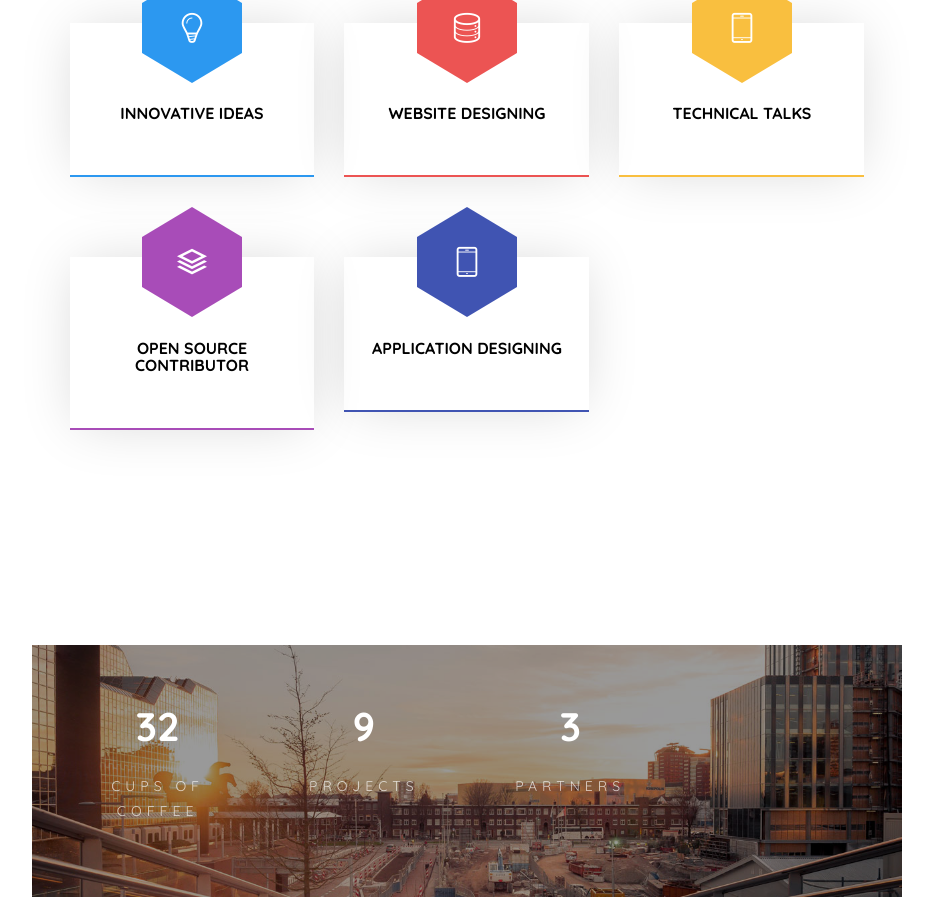
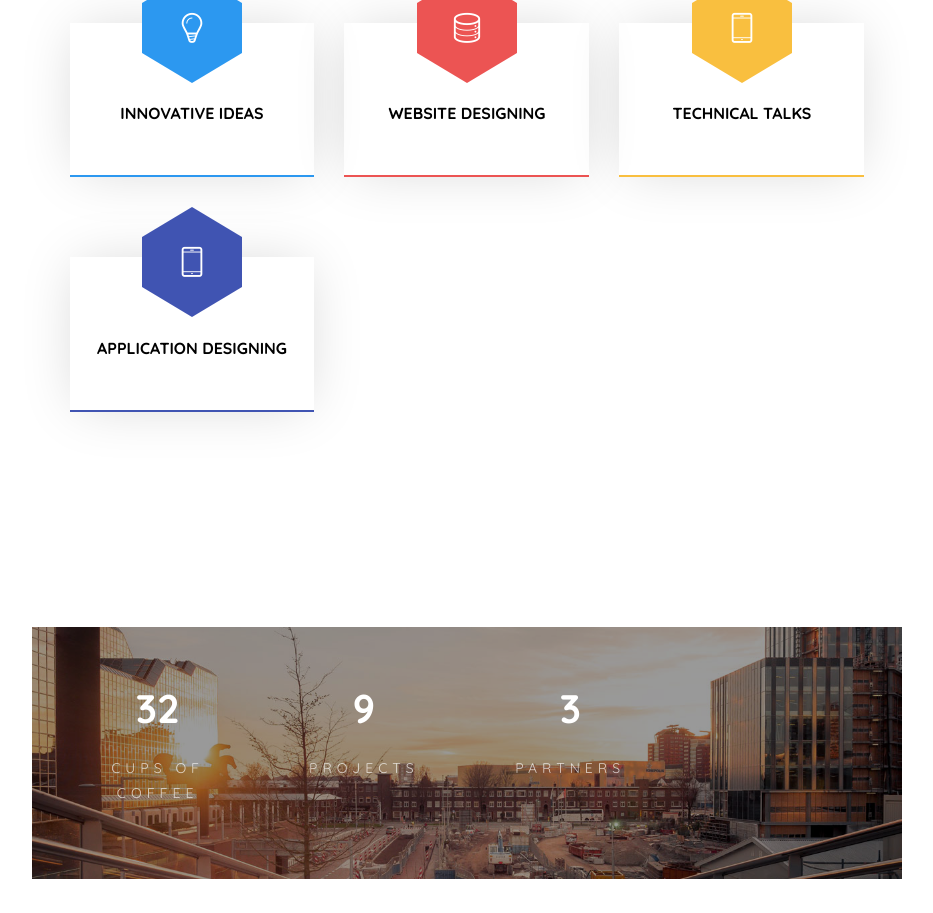
Before and after one commit to Abhishekchauhan089/Abhishekchauhan089.github.io, a plain HTML site: page index.html in a window 1280 px wide. Shown: the part 2167-3080 px from the top of the page, without its empty margins (323-1256 px from the left). Drawn offline with nearby package versions, Linux system fonts and the light colour scheme; files whose address does not match are found by name; a web font is replaced by a local one.

Commit message:
more updates

```diff
--- a/index.html
+++ b/index.html
@@ -232,17 +232,6 @@
 								</span>
 								<div class="desc">
 									<h3>Technical talks</h3>
-									<p></p>
-								</div>
-							</div>
-						</div>
-						<div class="col-md-4 text-center animate-box">
-							<div class="services color-4">
-								<span class="icon">
-									<i class="icon-layers2"></i>
-								</span>
-								<div class="desc">
-									<h3>Open Source Contributor</h3>
 									<p></p>
 								</div>
 							</div>
```
